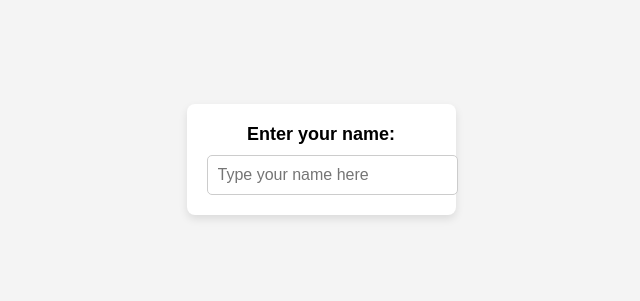
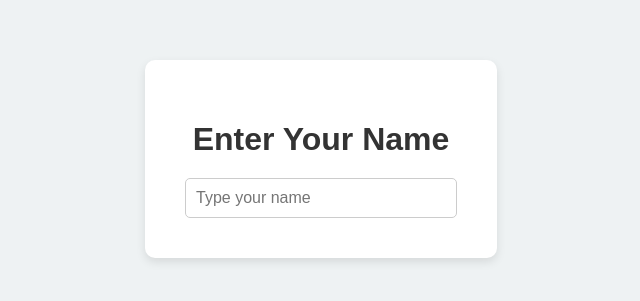
Before and after one commit to acciojob/capitalise-name-prerana2601, a website: page main.html in a window 1280 px wide. Shown: the part 241-542 px from the top of the page, without its empty margins (319-959 px from the left). Drawn offline with Linux system fonts and the light colour scheme.

Commit message:
created a submission

```diff
--- a/main.html
+++ b/main.html
@@ -1,22 +1,17 @@
 <!DOCTYPE html>
 <html lang="en">
 <head>
-    <meta charset="UTF-8">
-    <meta name="viewport" content="width=device-width, initial-scale=1.0">
-    <title>Capitalise Name</title>
-    <!-- Link to external CSS file -->
-    <link rel="stylesheet" href="styles.css">
+  <meta charset="UTF-8">
+  <meta name="viewport" content="width=device-width, initial-scale=1.0">
+  <title>Uppercase Input Field</title>
+  <link rel="stylesheet" href="styles.css"> <!-- Link to external CSS -->
 </head>
 <body>
+  <div class="container">
+    <h1>Enter Your Name</h1>
+    <input type="text" id="fname" placeholder="Type your name" onblur="convertToUppercase()" />
+  </div>
 
-    <div class="container">
-        <label for="fname">Enter your name:</label><br>
-        <!-- Input field with id 'fname' and an onblur event -->
-<input type="text" id="fname" onblur="capitalizeName()" placeholder="Type your name here">
-    </div>
-
-    <!-- Link to external JavaScript file -->
-<script src="script.js"></script>
-
+  <script src="script.js"></script> <!-- Link to external JS -->
 </body>
 </html>
--- a/script.js
+++ b/script.js
@@ -1,8 +1,4 @@
-//your JS code here. If required.
-// Function to capitalize the name when the input field loses focus
-function capitalizeName() {
-    // Get the input field by id 'fname'
+function convertToUppercase() {
     var inputField = document.getElementById("fname");
-    // Convert the value to uppercase and update the input field
     inputField.value = inputField.value.toUpperCase();
 }
--- a/styles.css
+++ b/styles.css
@@ -1,35 +1,34 @@
-/*  your css code here. If applicable */
-/* Basic styling for the input field */
+/* Body styling */
 body {
   font-family: Arial, sans-serif;
+  background-color: #eef2f3;
   display: flex;
   justify-content: center;
   align-items: center;
   height: 100vh;
   margin: 0;
-    background-color: #f4f4f4;
 }
+
+/* Container styling */
 .container {
+  background-color: #ffffff;
+  padding: 40px;
+  border-radius: 10px;
+  box-shadow: 0 4px 10px rgba(0, 0, 0, 0.1);
   text-align: center;
-    background-color: white;
-    padding: 20px;
-    border-radius: 8px;
-    box-shadow: 0 4px 8px rgba(0, 0, 0, 0.1);
 }
-input {
+
+/* Input field styling */
+input[type="text"] {
+  width: 250px;
   padding: 10px;
   font-size: 16px;
-    width: 100%;
-    max-width: 300px;
-    margin-top: 10px;
   border: 1px solid #ccc;
   border-radius: 5px;
-    outline: none;
 }
-input:focus {
-    border-color: #007BFF;
+
+/* Header styling */
+h1 {
+  margin-bottom: 20px;
+  color: #333;
 }
-label {
-    font-size: 18px;
-    font-weight: bold;
-}
```
Lines whose indentation alone changed are shown as unchanged.
